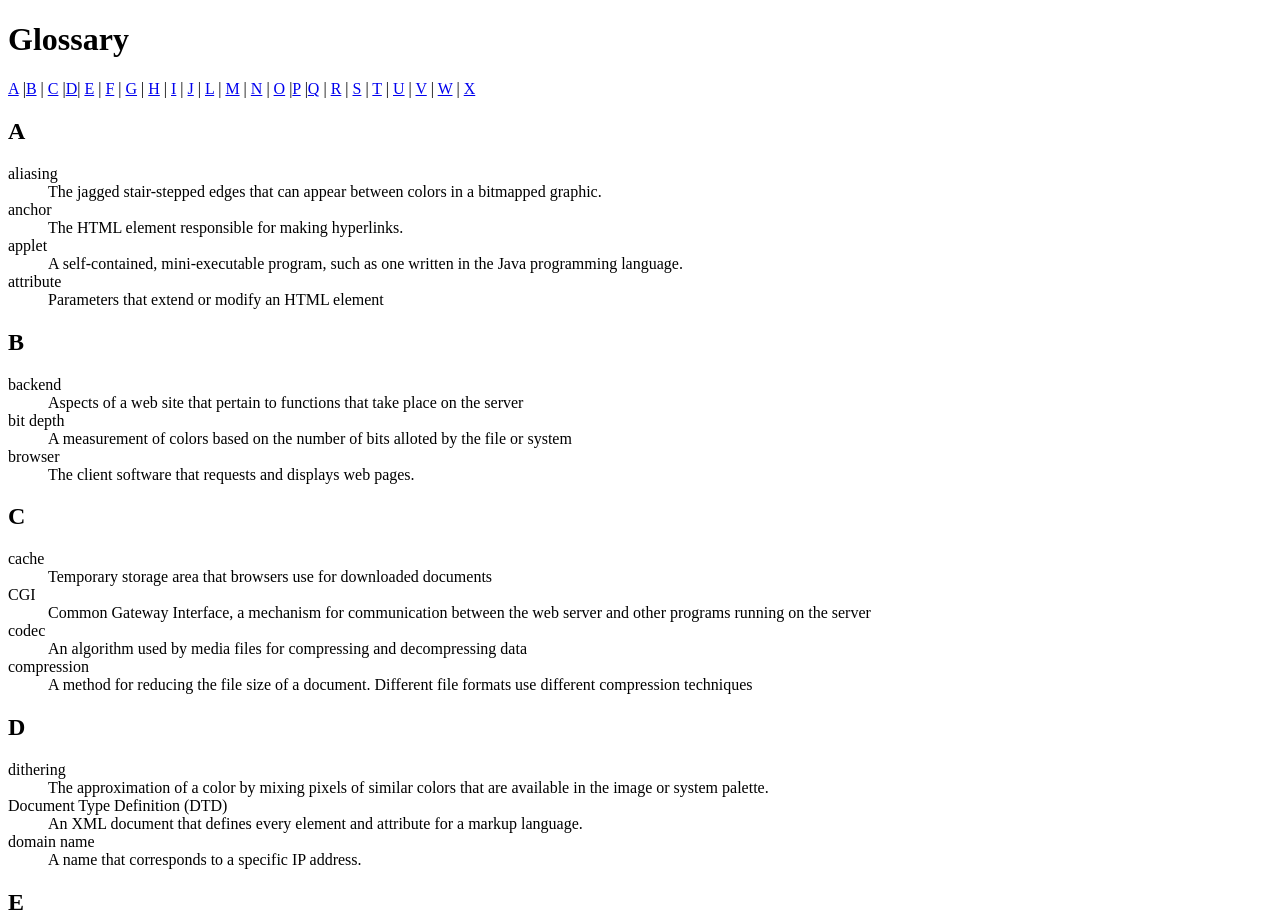
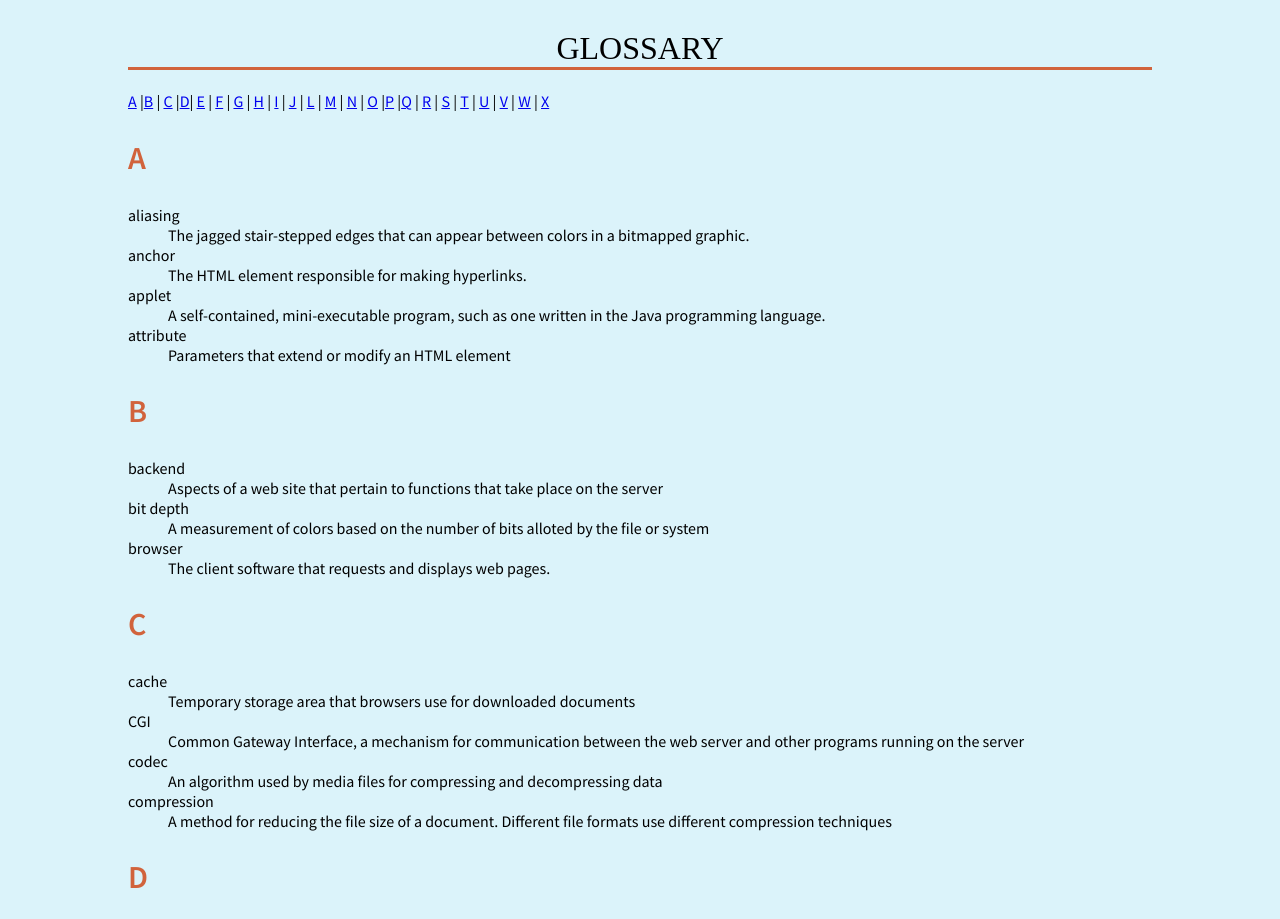
Before and after one commit to mailisproul/fid, a plain HTML site: page bistro/glossary.html in a window 1280 px wide. Shown: the top 919 px of the page. Drawn offline with Linux system fonts and the light colour scheme.

Commit message:
Add files via upload

```diff
--- a/bistro/glossary.html
+++ b/bistro/glossary.html
@@ -3,6 +3,32 @@
 <head>
 <meta charset="utf-8">
 <title>Glossary</title>
+<style>
+@import url('https://fonts.googleapis.com/css2?family=Source+Sans+Pro:ital,wght@0,400;0,600;1,400&display=swap');
+body {
+background-color: #dbf3fa;
+margin: 0 10%;
+font-family: source sans pro;
+}
+h1 {
+text-align: center;
+font-family: serif;
+font-weight: normal;
+text-transform: uppercase;
+border-bottom: 3px solid #d1633c;
+margin-top: 30px;
+}
+h2 {
+color: #d1633c;
+font-size: 2em;
+}
+h3 {
+font-size: 1em;
+}
+h4 {
+font-size: 1em;
+}
+</style>
 </head>
 <body>
 
```
